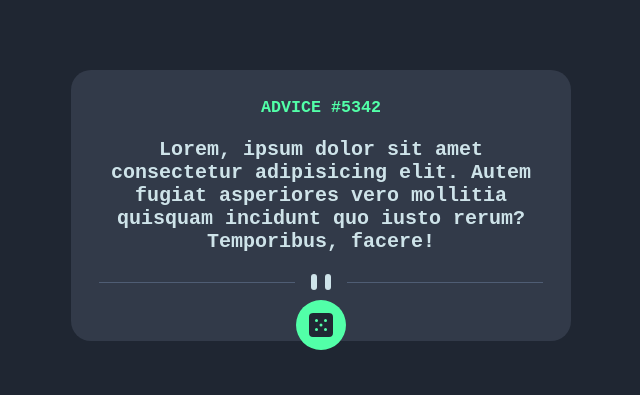
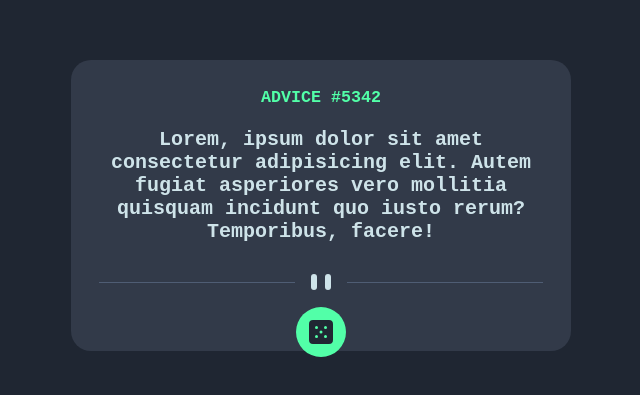
Before and after one commit to salsod-star/Advice-generator, a React (Create React App) app: page / in a window 1280 px wide. Shown: the part 195-590 px from the top of the page, without its empty margins (319-959 px from the left). Built offline with nearby package versions, Linux system fonts and the light colour scheme; no server answers.

Commit message:
fix: README and Layout

```diff
--- a/src/App.css
+++ b/src/App.css
@@ -21,6 +21,7 @@ body {
   align-items: center;
   gap: 20px;
   height: 100vh;
+  padding: 20px;
 }
 
 .container {
@@ -39,11 +40,11 @@ body {
 }
 
 .quote-text {
-  margin-bottom: 20px;
+  margin-bottom: 30px;
 }
 
 .divider {
-  margin-bottom: 20px;
+  margin-bottom: 30px;
 }
 
 .btn-wrapper {
```
Also changed, not shown: 1 other file (tests, documents, lock files or other folders).
